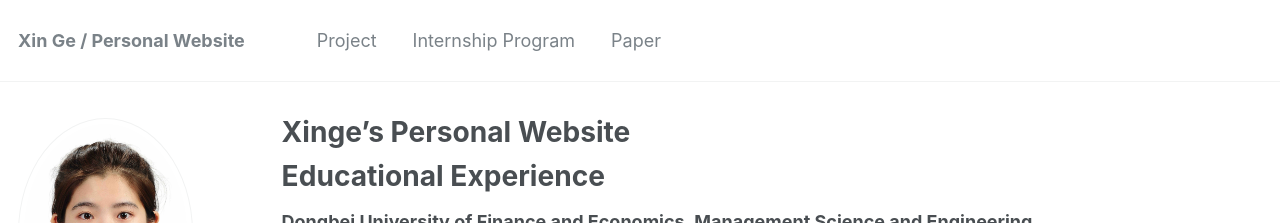
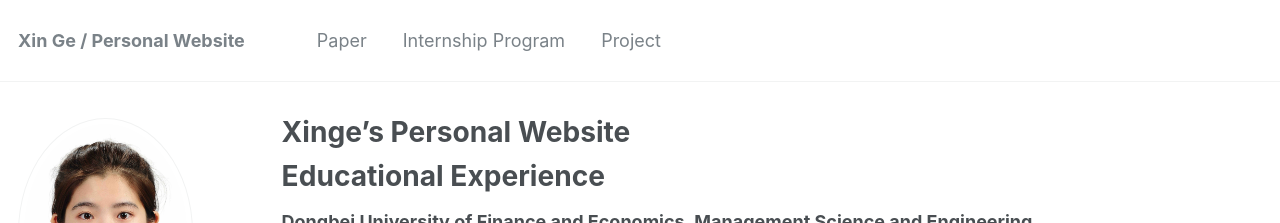
Before and after one commit to Esther0630/Esther0630.github.io, a Jekyll site: the page built from _pages/about.md, in a window 1280 px wide and 900 px high. Shown: the top 223 px of the window. Built offline with Jekyll 4.4.1, drawn with Linux system fonts in a browser that asks for light colours.

```diff
--- a/_data/navigation.yml
+++ b/_data/navigation.yml
@@ -1,11 +1,11 @@
 # main links links
 main:
 
-  - title: "Project"
+  - title: "Paper"
     url: /teaching/
 
   - title: "Internship Program"
     url: /portfolio/
 
-  - title: "Paper"
+  - title: "Project"
     url: /publications/
```
